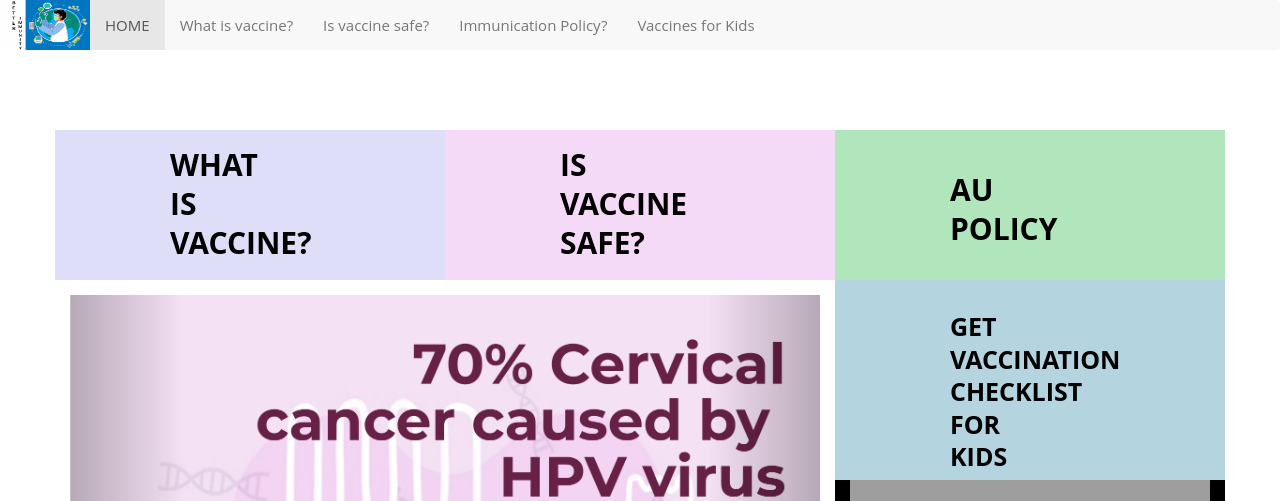
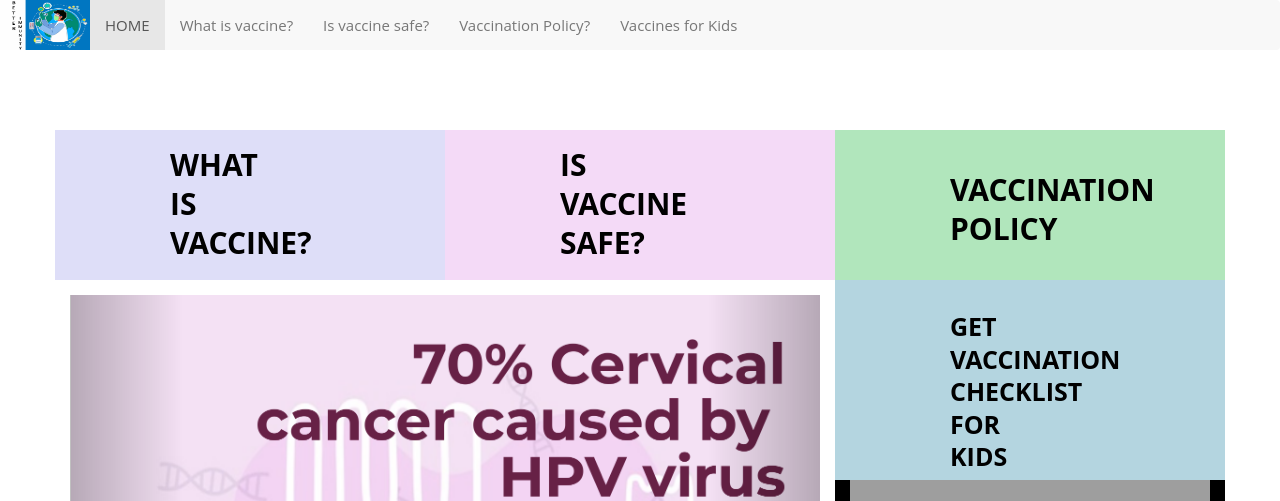
Before and after one commit to hshi0036/immunity, a Django app: page / in a window 1280 px wide. Shown: the top 501 px of the page. Run offline with Django 3.2, Linux system fonts and the light colour scheme; some libraries are stand-ins or nearby versions; grey boxes are pictures that could not be loaded.

Commit message:
name change

```diff
--- a/immunity/templates/index.html
+++ b/immunity/templates/index.html
@@ -129,7 +129,7 @@
             <li class="active"><a href="/">HOME</a></li>
             <li><a href="/vaccine">What is vaccine?</a></li>
             <li><a href="/safe">Is vaccine safe?</a></li>
-            <li><a href="/policy">Immunication Policy?</a></li>
+            <li><a href="/policy">Vaccination Policy?</a></li>
             <li><a href="/search">Vaccines for Kids</a></li>
             <!-- <li class="dropdown">
                 <a href="#" class="dropdown-toggle" data-toggle="dropdown">
@@ -187,7 +187,7 @@
 	      		v-on:click="policy($event)"
 	         	style="background-color: #b1e6bc;box-shadow:
 	         	inset 1px -1px 1px #444, inset -1px 1px 1px #444; height: 150px">
-	         	<p style="font-size:30px; padding-top: 40px; padding-left: 100px; padding-right: 250px">AU policy</p>
+	         	<p style="font-size:30px; padding-top: 40px; padding-left: 100px; padding-right: 250px">Vaccination policy</p>
 
 	      	</div>
 
--- a/immunity/templates/policy.html
+++ b/immunity/templates/policy.html
@@ -93,7 +93,7 @@
             <li><a href="/">HOME</a></li>
             <li><a href="/vaccine">What is vaccine?</a></li>
             <li><a href="/safe">Is vaccine safe?</a></li>
-            <li class="active"><a href="/policy">Immunication Policy?</a></li>
+            <li class="active"><a href="/policy">Vaccination Policy?</a></li>
             <li><a href="/search">Vaccines for Kids</a></li>
             <!-- <li class="dropdown">
                 <a href="#" class="dropdown-toggle" data-toggle="dropdown">
--- a/immunity/templates/safe.html
+++ b/immunity/templates/safe.html
@@ -94,7 +94,7 @@
             <li><a href="/">HOME</a></li>
             <li><a href="/vaccine">What is vaccine?</a></li>
             <li class="active"><a href="/safe">Is vaccine safe?</a></li>
-            <li><a href="/policy">Immunication Policy?</a></li>
+            <li><a href="/policy">Vaccination Policy?</a></li>
             <li><a href="/search">Vaccines for Kids</a></li>
             <!-- <li class="dropdown">
                 <a href="#" class="dropdown-toggle" data-toggle="dropdown">
--- a/immunity/templates/search.html
+++ b/immunity/templates/search.html
@@ -118,7 +118,7 @@
             <li><a href="/">HOME</a></li>
             <li><a href="/vaccine">What is vaccine?</a></li>
             <li><a href="/safe">Is vaccine safe?</a></li>
-            <li><a href="/policy">Immunication Policy?</a></li>
+            <li><a href="/policy">Vaccination Policy?</a></li>
             <li class="active"><a href="/search">Vaccines for Kids</a></li>
             <!-- <li class="dropdown">
                 <a href="#" class="dropdown-toggle" data-toggle="dropdown">
--- a/immunity/templates/vaccine.html
+++ b/immunity/templates/vaccine.html
@@ -94,7 +94,7 @@
             <li><a href="/">HOME</a></li>
             <li  class="active"><a href="/vaccine">What is vaccine?</a></li>
             <li><a href="/safe">Is vaccine safe?</a></li>
-            <li><a href="/policy">Immunication Policy?</a></li>
+            <li><a href="/policy">Vaccination Policy?</a></li>
             <li><a href="/search">Vaccines for Kids</a></li>
             <!-- <li class="dropdown">
                 <a href="#" class="dropdown-toggle" data-toggle="dropdown">
```
